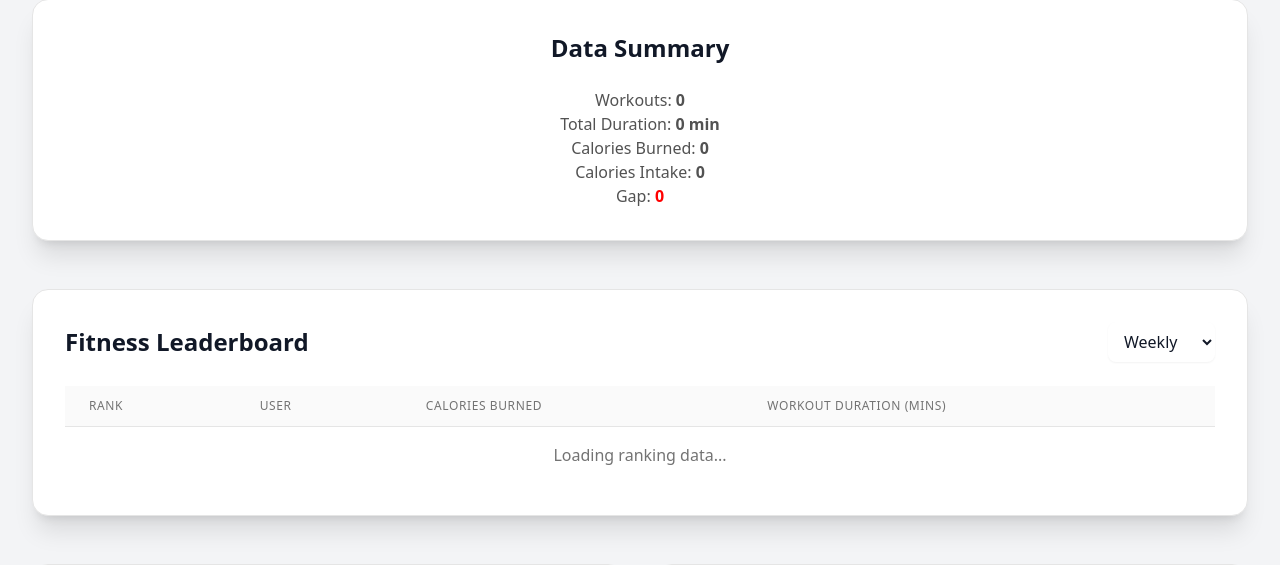
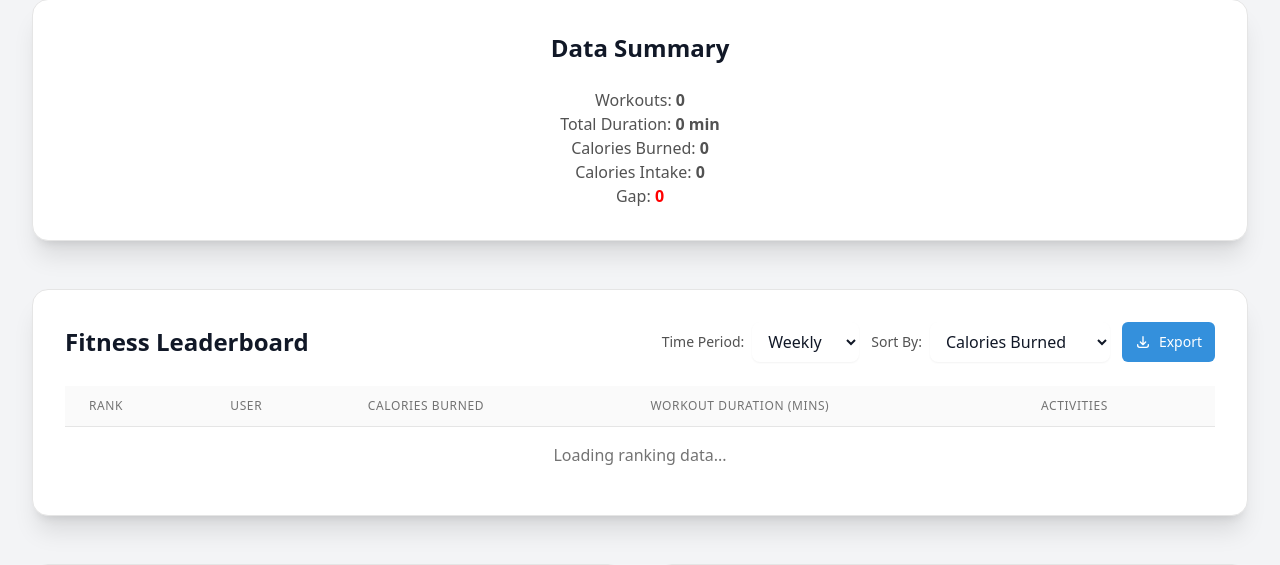
Before and after one commit to KunyangS/fittrack-webapp, a Flask app: page /visualise in a window 1280 px wide. Shown: the part 333-898 px from the top of the page. Run offline with Flask 3, Linux system fonts and the light colour scheme; the visitor is signed in with stand-in values (Sample User, id 1); data that the repository does not hold is empty; some libraries are stand-ins or nearby versions.

Commit message:
Enhance fitness ranking with sort options and improved UI layout

```diff
--- a/app/routes.py
+++ b/app/routes.py
@@ -461,6 +461,9 @@ def fitness_ranking():
         # Get the time range parameter (default to 'week')
         time_range = request.args.get('time_range', 'week')
 
+        # Get the sort by parameter (default to 'calories')
+        sort_by = request.args.get('sort_by', 'calories')
+
         # Calculate the start date based on the time range
         today = datetime.today().date()
         if time_range == 'week':
@@ -474,35 +477,53 @@ def fitness_ranking():
             start_date = today - timedelta(days=7)
 
         # Query for fitness entries within the date range
-        fitness_entries = db.session.query(
+        fitness_entries_query = db.session.query(
             User.username,
             db.func.sum(FitnessEntry.calories_burned).label('total_calories'),
-            db.func.sum(FitnessEntry.duration).label('total_duration')
+            db.func.sum(FitnessEntry.duration).label('total_duration'),
+            db.func.count(FitnessEntry.id).label('activity_count')
         ).join(
             FitnessEntry, User.id == FitnessEntry.user_id
         ).filter(
             FitnessEntry.date >= start_date
         ).group_by(
             User.username
-        ).order_by(
-            db.func.sum(FitnessEntry.calories_burned).desc()
-        ).all()
+        )
+
+        # Apply ordering based on sort parameter
+        if sort_by == 'duration':
+            fitness_entries = fitness_entries_query.order_by(
+                db.func.sum(FitnessEntry.duration).desc()
+            ).all()
+        elif sort_by == 'activity_count':
+            fitness_entries = fitness_entries_query.order_by(
+                db.func.count(FitnessEntry.id).desc()
+            ).all()
+        else:  # default to calories
+            fitness_entries = fitness_entries_query.order_by(
+                db.func.sum(FitnessEntry.calories_burned).desc()
+            ).all()
 
         # Prepare the ranking data
         ranking_data = []
-        for i, (username, total_calories, total_duration) in enumerate(fitness_entries, 1):
+        for i, (username, total_calories, total_duration, activity_count) in enumerate(fitness_entries, 1):
             ranking_data.append({
                 'rank': i,
                 'username': username,
                 'total_calories_burned': round(total_calories, 2) if total_calories else 0,
-                'total_duration': round(total_duration, 2) if total_duration else 0
+                'total_duration': round(total_duration, 2) if total_duration else 0,
+                'activity_count': activity_count
             })
 
         # Highlight the current user in the rankings
         for entry in ranking_data:
             entry['is_current_user'] = (entry['username'] == current_user.username)
 
-        return jsonify({'ranking': ranking_data, 'time_range': time_range})
+        return jsonify({
+            'ranking': ranking_data,
+            'time_range': time_range,
+            'sort_by': sort_by
+        })
 
     except Exception as e:
         app.logger.error(f"Error in fitness ranking API: {str(e)}")
--- a/templates/visualise.html
+++ b/templates/visualise.html
@@ -43,15 +43,44 @@
   <div class="grid grid-cols-1 gap-6 lg:gap-8 px-4 mb-12">
     <div class="bg-white dark:bg-neutral-800 p-8 rounded-2xl shadow-xl border border-neutral-200 dark:border-neutral-700 transition-all duration-300 hover:shadow-2xl transform hover:scale-[1.01]">
       <!-- Ranking Header -->
-      <div class="flex justify-between items-center mb-6">
+      <div class="flex flex-wrap justify-between items-center mb-6 gap-4">
         <h3 class="text-2xl font-heading font-semibold text-primary-dark dark:text-primary-light">
           Fitness Leaderboard
         </h3>
-        <select id="rankingTimePeriod" class="form-select px-3 py-2 border-neutral-300 dark:border-neutral-600 rounded-lg focus:outline-none focus:ring-2 focus:ring-primary-light focus:border-primary-light bg-white dark:bg-neutral-700 dark:text-white transition shadow-sm">
-          <option value="week" selected>Weekly</option>
-          <option value="month">Monthly</option>
-          <option value="year">Yearly</option>
-        </select>
+
+        <div class="flex flex-wrap gap-3">
+          <!-- Time Period Selector -->
+          <div class="flex items-center">
+            <label for="rankingTimePeriod" class="mr-2 text-sm text-neutral-600 dark:text-neutral-400">Time Period:</label>
+            <select id="rankingTimePeriod" class="form-select px-3 py-2 border-neutral-300 dark:border-neutral-600 rounded-lg
+                    focus:outline-none focus:ring-2 focus:ring-primary-light focus:border-primary-light
+                    bg-white dark:bg-neutral-700 dark:text-white transition shadow-sm">
+              <option value="week" selected>Weekly</option>
+              <option value="month">Monthly</option>
+              <option value="year">Yearly</option>
+            </select>
+          </div>
+
+          <!-- Sort By Selector -->
+          <div class="flex items-center">
+            <label for="rankingSortBy" class="mr-2 text-sm text-neutral-600 dark:text-neutral-400">Sort By:</label>
+            <select id="rankingSortBy" class="form-select px-3 py-2 border-neutral-300 dark:border-neutral-600 rounded-lg
+                    focus:outline-none focus:ring-2 focus:ring-primary-light focus:border-primary-light
+                    bg-white dark:bg-neutral-700 dark:text-white transition shadow-sm">
+              <option value="calories" selected>Calories Burned</option>
+              <option value="duration">Workout Duration</option>
+              <option value="activity_count">Activity Count</option>
+            </select>
+          </div>
+
+          <!-- Export Button -->
+          <button id="exportRanking" class="inline-flex items-center px-3 py-2 border border-transparent text-sm leading-4 font-medium rounded-md text-white bg-primary hover:bg-primary-dark focus:outline-none focus:ring-2 focus:ring-offset-2 focus:ring-primary-light">
+            <svg class="mr-2 h-4 w-4" fill="none" stroke="currentColor" viewBox="0 0 24 24" xmlns="http://www.w3.org/2000/svg">
+              <path stroke-linecap="round" stroke-linejoin="round" stroke-width="2" d="M4 16v1a3 3 0 003 3h10a3 3 0 003-3v-1m-4-4l-4 4m0 0l-4-4m4 4V4"></path>
+            </svg>
+            Export
+          </button>
+        </div>
       </div>
 
       <!-- Ranking Table -->
@@ -71,12 +100,15 @@
               <th scope="col" class="px-6 py-3 text-left text-xs font-medium text-neutral-500 dark:text-neutral-400 uppercase tracking-wider">
                 Workout Duration (mins)
               </th>
+              <th scope="col" class="px-6 py-3 text-left text-xs font-medium text-neutral-500 dark:text-neutral-400 uppercase tracking-wider">
+                Activities
+              </th>
             </tr>
           </thead>
           <tbody id="rankingTableBody" class="bg-white dark:bg-neutral-800 divide-y divide-neutral-200 dark:divide-neutral-700">
             <!-- Ranking data will be inserted here dynamically -->
             <tr>
-              <td colspan="4" class="px-6 py-4 text-center text-neutral-500 dark:text-neutral-400">
+              <td colspan="5" class="px-6 py-4 text-center text-neutral-500 dark:text-neutral-400">
                 Loading ranking data...
               </td>
             </tr>
```
